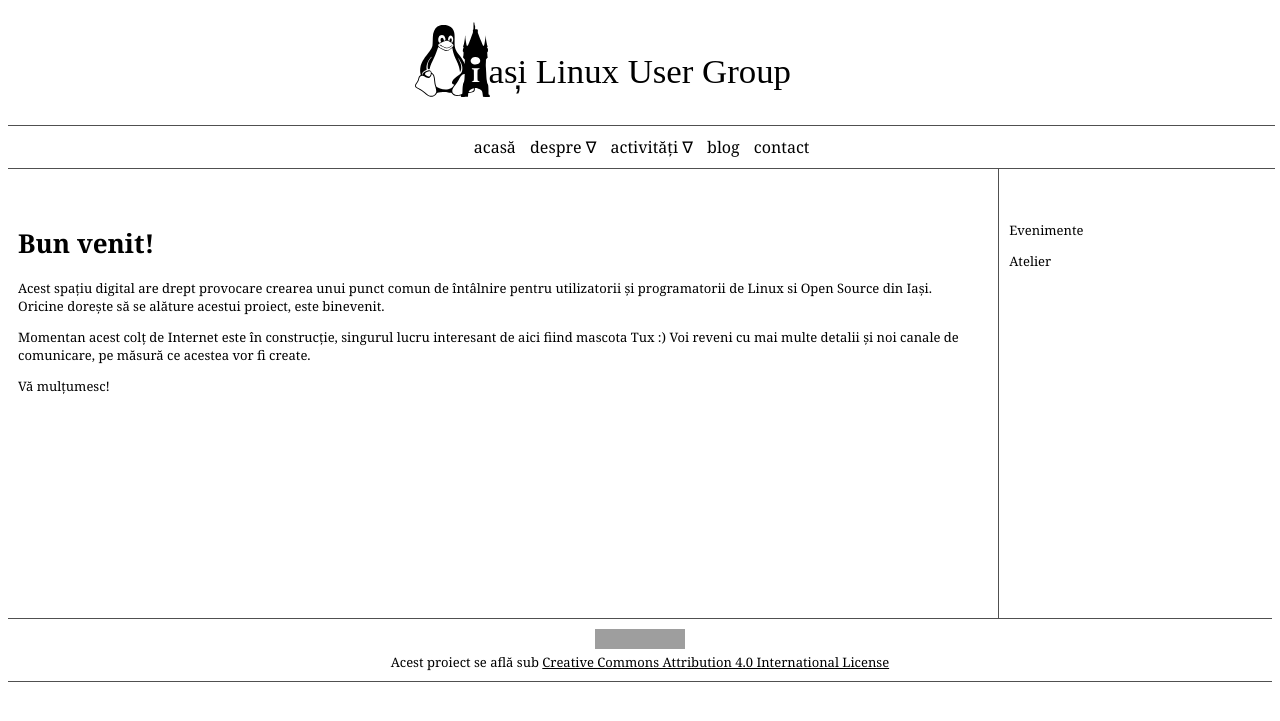
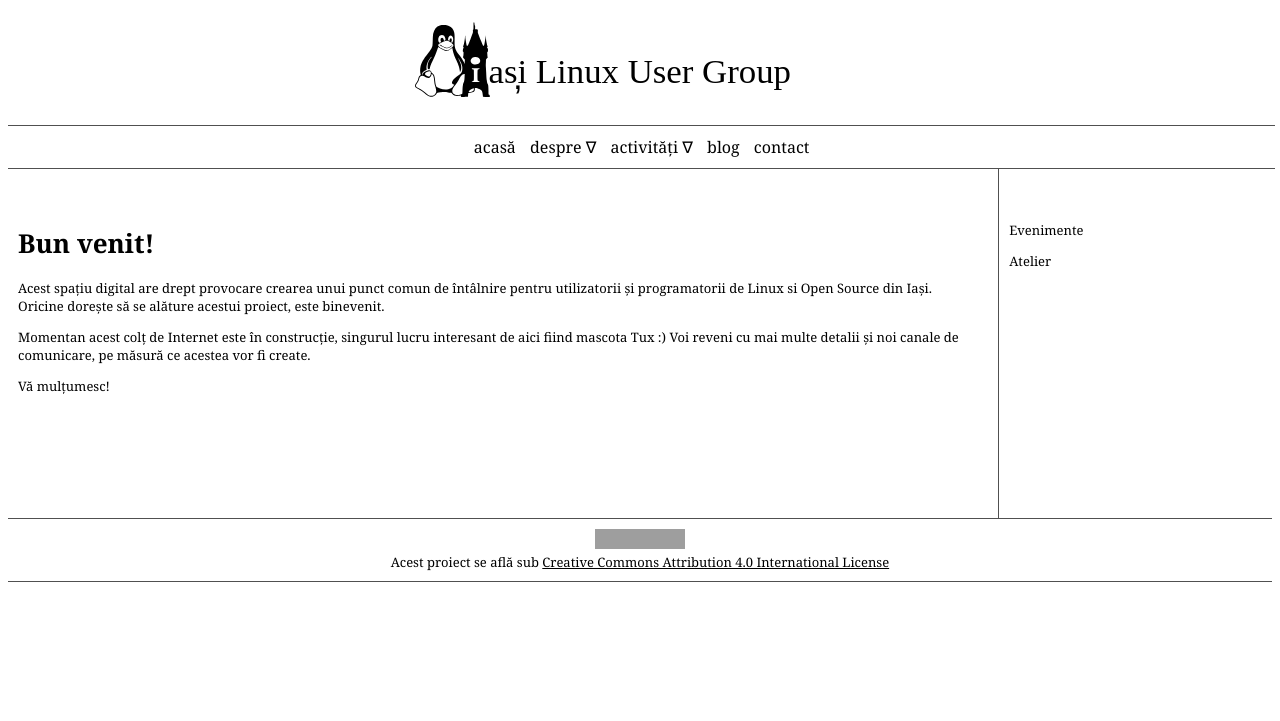
Before and after one commit to islug/islug.github.io, a Jekyll site: the page built from index.html, in a window 1280 px wide. Shown: the top 721 px of the page. Built offline with Jekyll 4.4.1, drawn with Linux system fonts in a browser that asks for light colours; grey boxes are pictures that could not be loaded.

Commit message:
Update main.css

```diff
--- a/styles/main.css
+++ b/styles/main.css
@@ -86,7 +86,7 @@
 
 #section {
     width: 75%;
-    height: 400px;
+    height: 300px;
     font-size: small;
     float: left;
     padding: 10px;
@@ -95,7 +95,7 @@
 
 #aside {
     width: 20%;
-    height: 400px;
+    height: 300px;
     float: right;
     font-size: small;
     padding: 10px;
```
